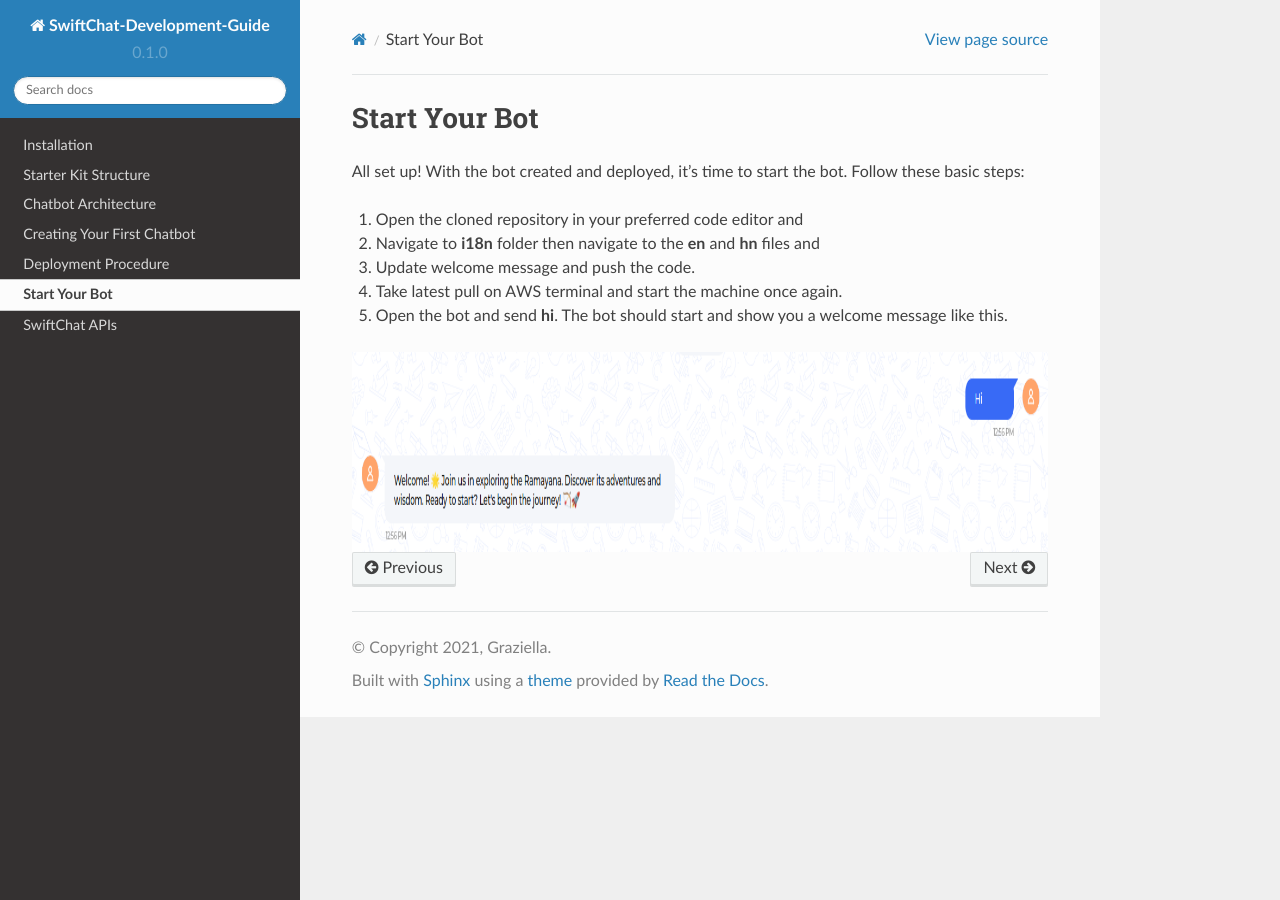
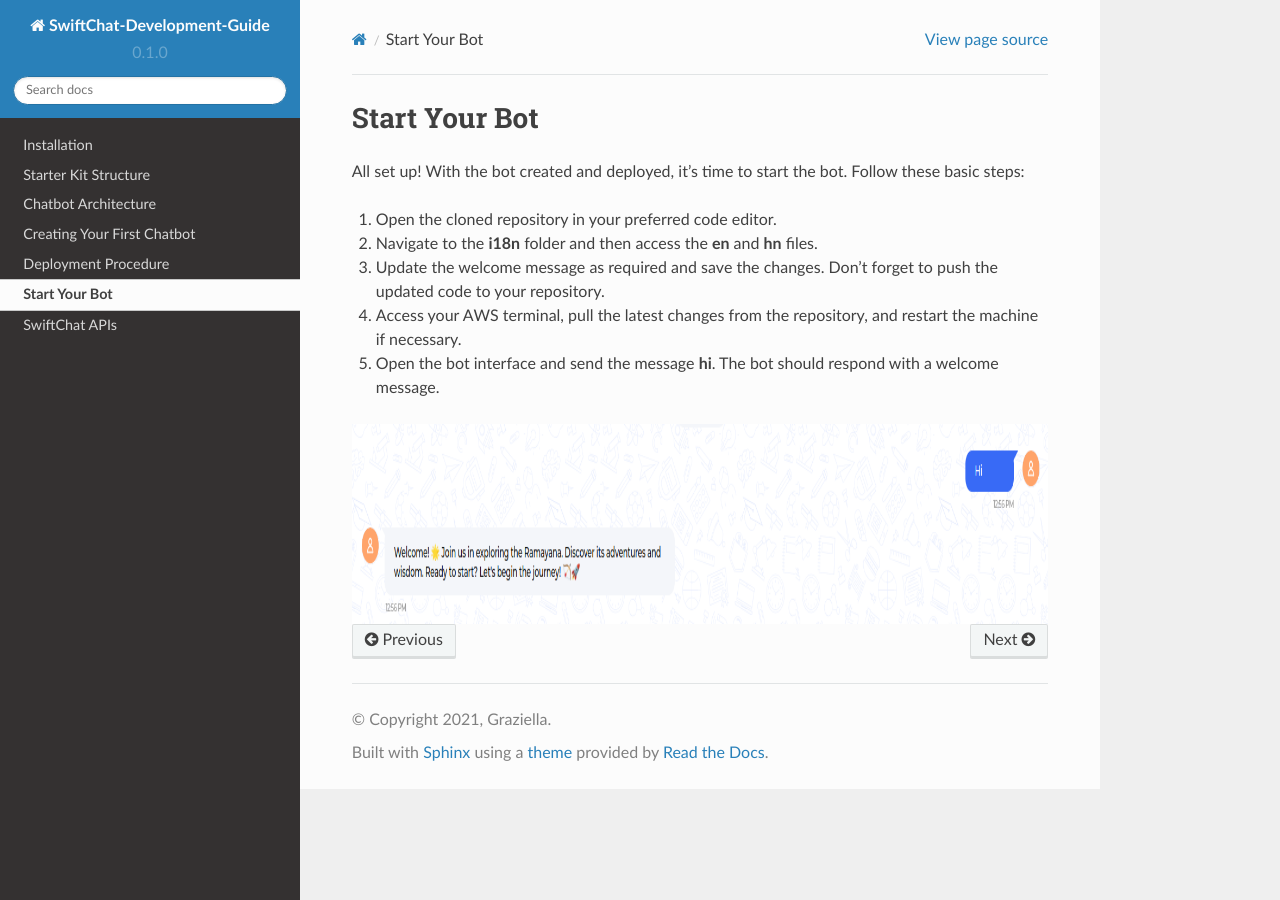
Before and after one commit to Priyanka-sharma181/Chatbot-Development-Guide, a Sphinx documentation site: the page built from docs/source/start.rst, in a window 1280 px wide. Built offline with Sphinx 7.4.7 and the Read the Docs theme 2.0.0, drawn with Linux system fonts in a browser that asks for light colours.

```diff
--- a/docs/source/start.rst
+++ b/docs/source/start.rst
@@ -3,14 +3,14 @@
 
 All set up! With the bot created and deployed, it's time to start the bot. Follow these basic steps:
 
-1. Open the cloned repository in your preferred code editor and
-2. Navigate to **i18n** folder then navigate to the **en** and **hn** files and
-3. Update welcome message and push the code.
-4. Take latest pull on AWS terminal and start the machine once again.
-5. Open the bot and send **hi**. The bot should start and show you a welcome message like this.
+1. Open the cloned repository in your preferred code editor.
+2. Navigate to the **i18n** folder and then access the **en** and **hn** files.
+3. Update the welcome message as required and save the changes. Don't forget to push the updated code to your repository.
+4. Access your AWS terminal, pull the latest changes from the repository, and restart the machine if necessary.
+5. Open the bot interface and send the message **hi**. The bot should respond with a welcome message.
 
 .. image:: welcome.png
     :alt: Deployment Structure
-    :width: 1300
+    :width: 1000
     :height: 200
     :align: center
```
